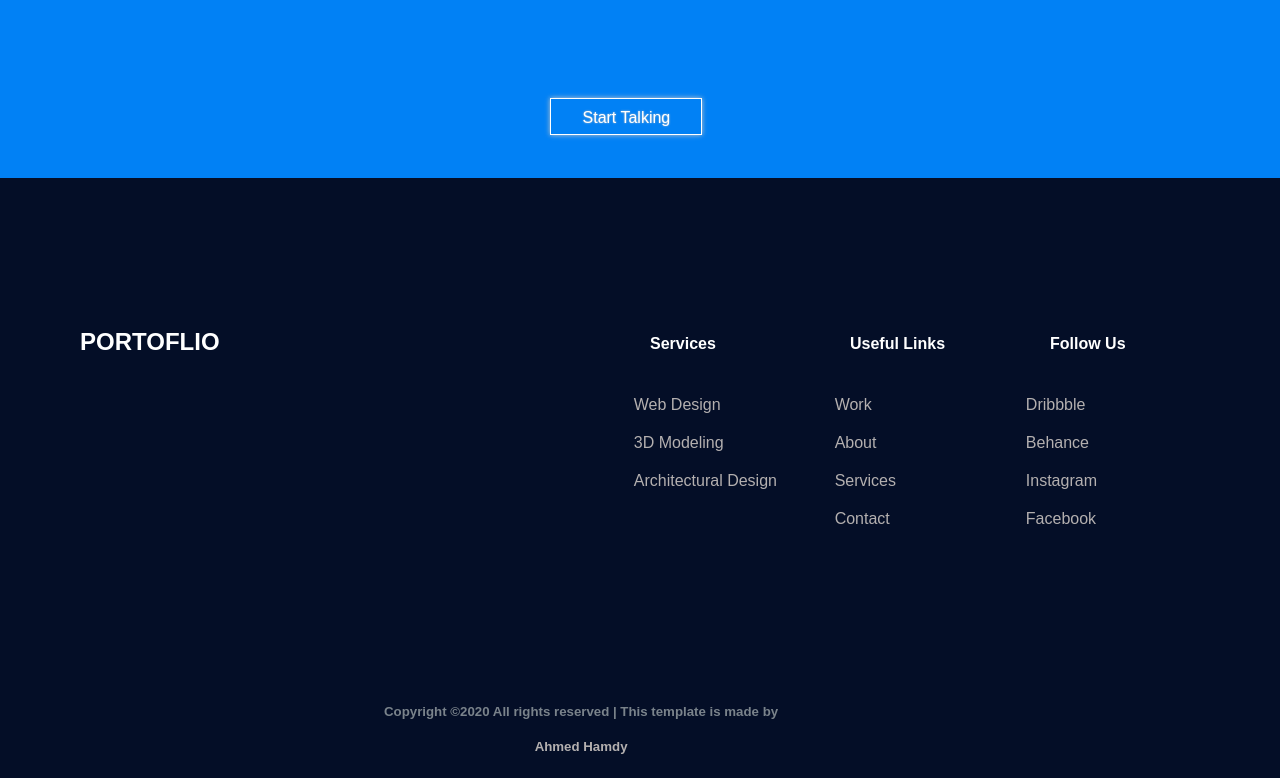
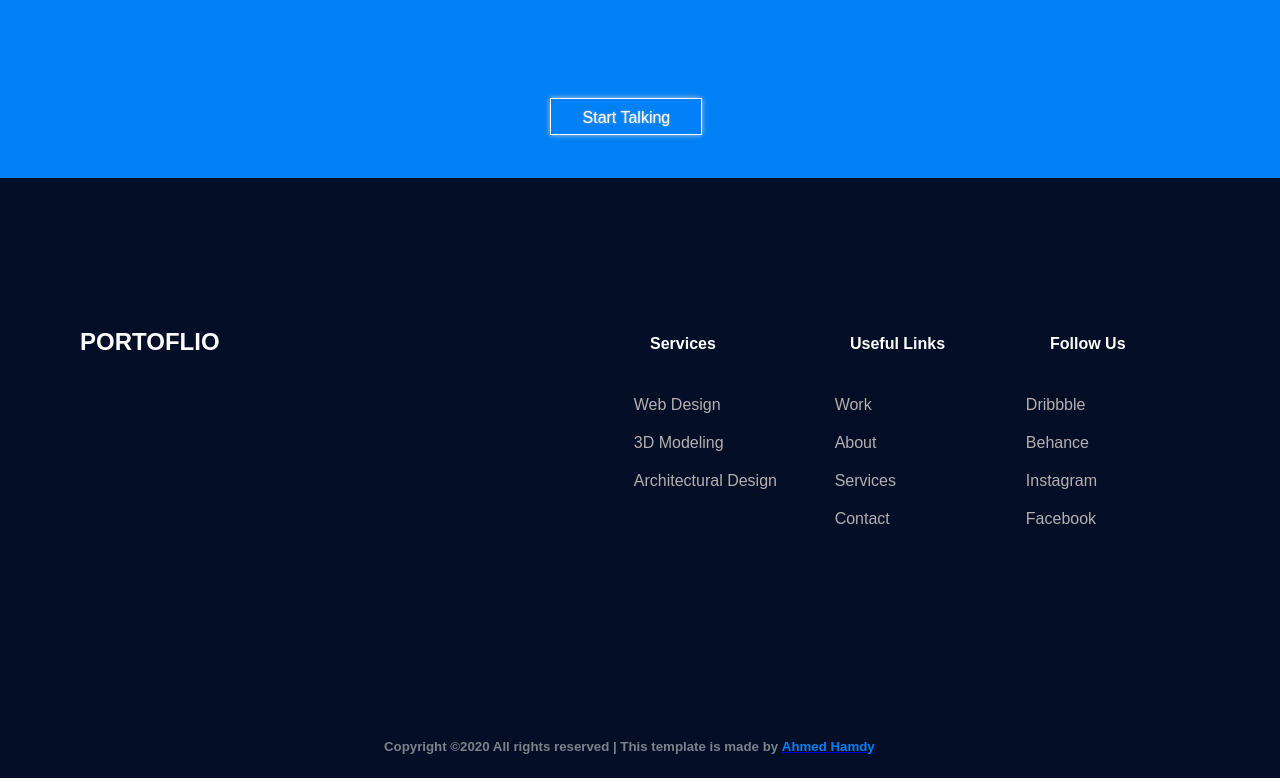
Before and after one commit to a-abdelkarim/portfolio-template, a plain HTML site: page index.html in a window 1280 px wide. Shown: the part 2772-3554 px from the top of the page. Drawn offline with Linux system fonts and the light colour scheme.

Commit message:
Update index.html

```diff
--- a/index.html
+++ b/index.html
@@ -227,7 +227,7 @@
         </div>
 
         <h5 class="copyright">Copyright ©2020 All rights reserved | This template is made by
-            <div><a href="https://github.com/a-abdelkarim">Ahmed Hamdy</a></div>
+            <a href="https://github.com/a-abdelkarim"><div>Ahmed Hamdy</div></a>
         </h5>
 
     </footer>
```
